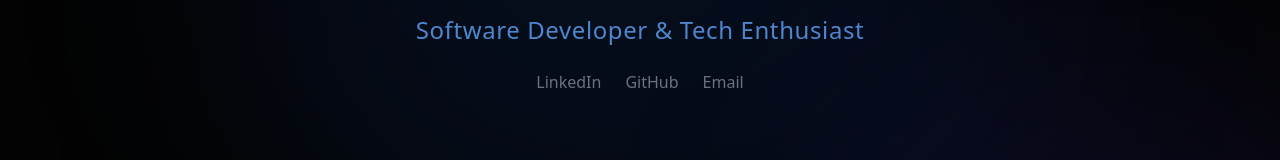
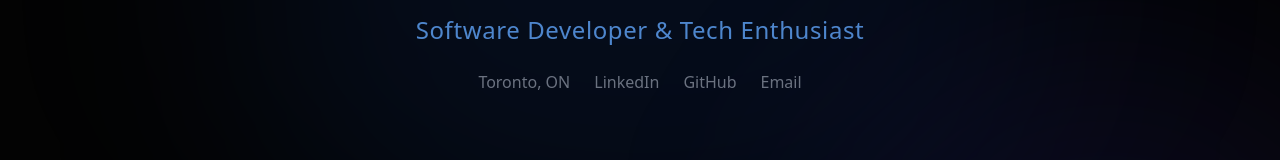
Before and after one commit to stadtt/portfolioWeb, a React (Create React App) app in the folder portfolioweb/: page / in a window 1280 px wide. Shown: the part 242-402 px from the top of the page. Built offline with nearby package versions, Linux system fonts and the light colour scheme.

Commit message:
fixed location

```diff
--- a/portfolioweb/src/App.js
+++ b/portfolioweb/src/App.js
@@ -48,6 +48,7 @@ const App = () => {
           <h1 className="text-6xl sm:text-7xl font-extrabold mb-6 tracking-tighter text-transparent bg-clip-text bg-gradient-to-br from-white via-gray-200 to-gray-600">Shaffaq Hai</h1>
           <p className="text-xl sm:text-2xl text-blue-400/80 max-w-2xl font-light tracking-wide">Software Developer & Tech Enthusiast</p>
           <div className="mt-6 flex justify-center space-x-6">
+              <p className="text-gray-500 hover:text-white transition-colors" >Toronto, ON</p>
               <a href="https://www.linkedin.com/in/shaffaq-hai-97621929b" className="text-gray-500 hover:text-white transition-colors">LinkedIn</a>
               <a href="https://github.com/stadtt" className="text-gray-500 hover:text-white transition-colors">GitHub</a>
               <a href="mailto:shaffaq.hai@georgebrown.ca" className="text-gray-500 hover:text-white transition-colors">Email</a>
```
